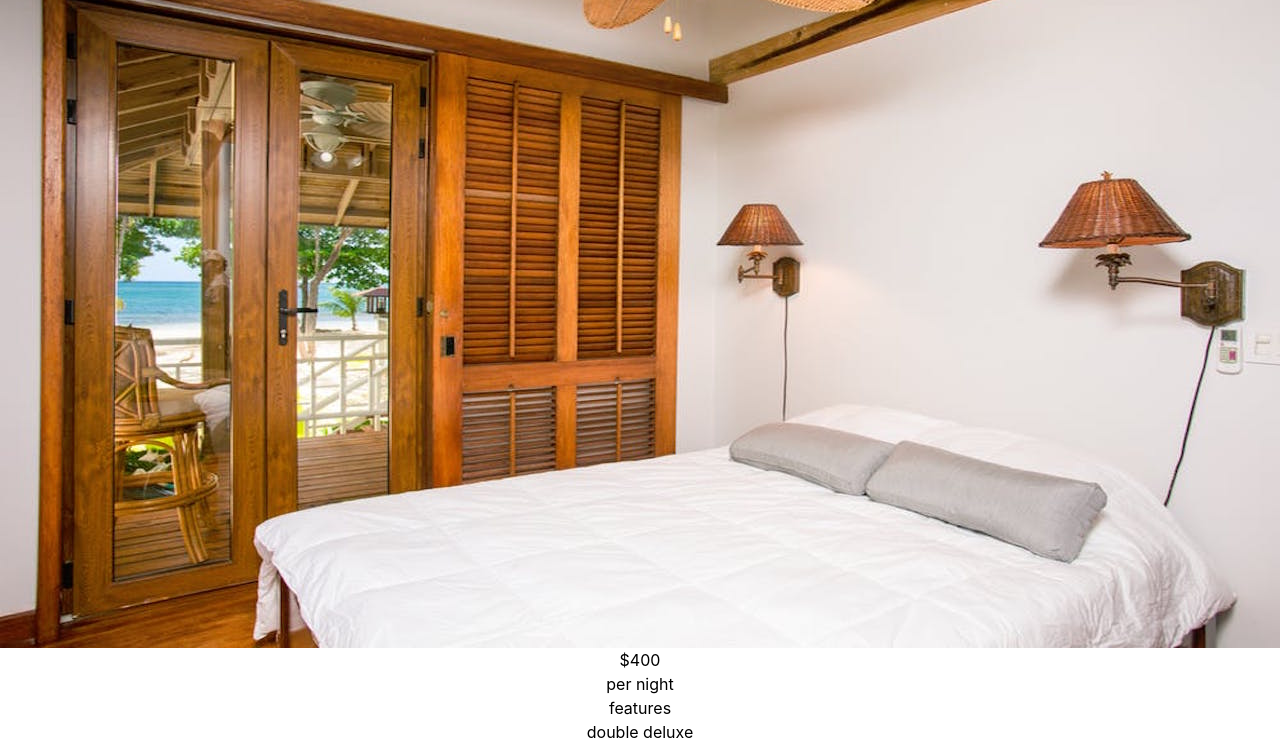
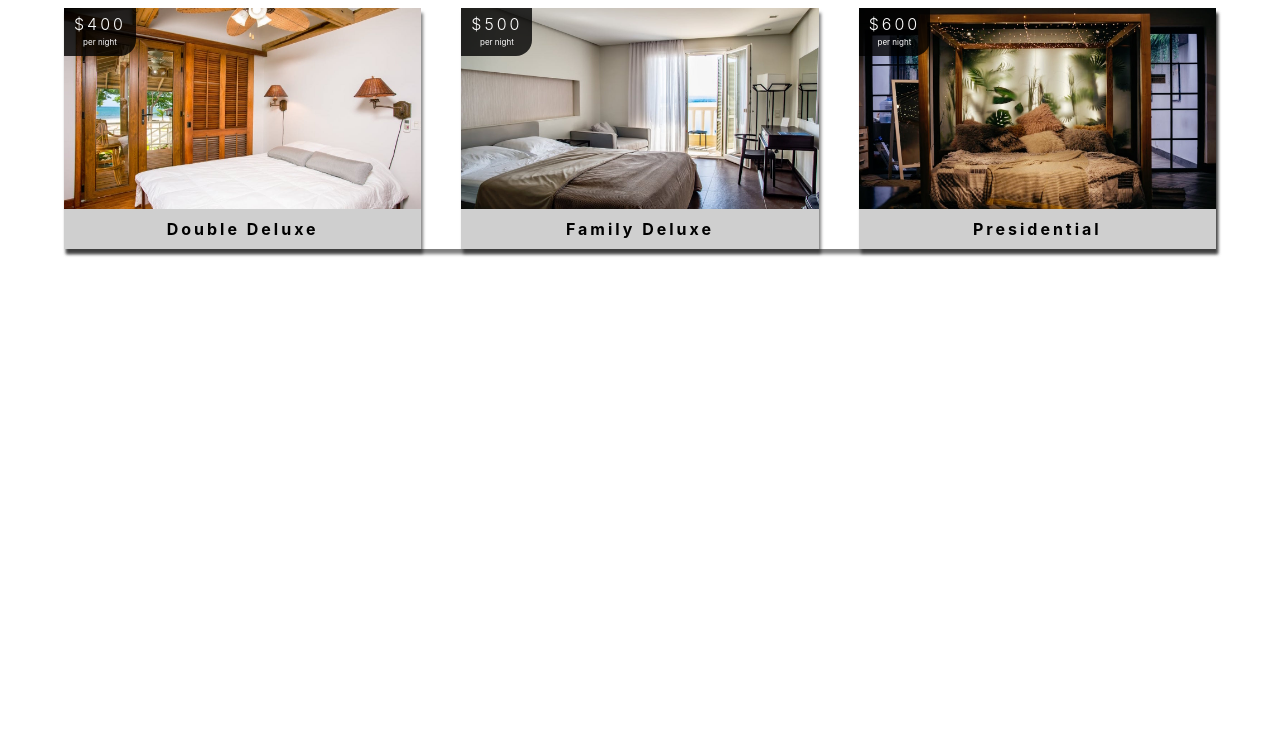
Before and after one commit to Siamak-Irani/hotel-reservation-with-react-0, a React (Create React App) app: page / in a window 1280 px wide. Shown: the part 1520-2262 px from the top of the page. After the commit the page ends 1849 px from the top, so only its background shows below. Built offline with nearby package versions, Linux system fonts and the light colour scheme.

Commit message:
Room.tsx styles added

```diff
--- a/src/components/FeaturedRooms.tsx
+++ b/src/components/FeaturedRooms.tsx
@@ -11,13 +11,23 @@ const FeaturedRooms = () => {
     return <Room key={room.id} room={room} />;
   });
   return (
-    <section className="featured-rooms">
+    <section className="py-20 px-0">
       <Title title="featured rooms" />
-      <div className="featured-rooms-center">
+      <div
+        style={{
+          gridTemplateColumns: "repeat(auto-fit, minmax(270px, 1fr))",
+          gridRowGap: "2rem",
+          gridColumnGap: "40px",
+        }}
+        className="w-80vw my-0 mx-auto grid
+         md:w-90vw xlg:grid-cols-repeat(auto-fit, minmax(330px, 1fr))
+          xlg:shadow-lightShadow
+        xlg:max-w-1170px"
+      >
         {loading ? <Loading /> : roomElements}
       </div>
     </section>
   );
 };
 
-export default FeaturedRooms
+export default FeaturedRooms;
--- a/src/components/Loading.tsx
+++ b/src/components/Loading.tsx
@@ -3,7 +3,7 @@ import loadingGif from "../files/images/gif/loading-arrow.gif";
 
 const Loading = () => {
   return (
-    <div className="loading">
+    <div className="capitalize text-center mt-12">
       <h4>rooms data loading....</h4>
       <img src={loadingGif} alt="" />
     </div>
--- a/src/components/Room.tsx
+++ b/src/components/Room.tsx
@@ -12,18 +12,23 @@ const Room = memo(({ room }: RoomProps) => {
   const { name, slug, images, price } = room;
   // console.log(name);
   return (
-    <article className="room">
-      <div className="img-container">
-        <img src={images[0] || defaultImg} alt="single room" />
-        <div className="price-top">
-          <h6>${price}</h6>
+    <article className="shadow-lightShadow transition-mainTransition
+    hover:shadow-darkShadow">
+      <div className="img-container relative hover:bg-black/80">
+        <img className=" w-full block transition-mainTransition" src={images[0] || defaultImg} alt="single room" />
+        <div className="price-top absolute top-0 left-0 bg-black/80 text-mainWhite
+        pt-1 px-2.5 pb-2 rounded-br-[1rem] text-[0.5rem] text-center transition-mainTransition">
+          <h6 className="mb-0 text-base font-light tracking-mainSpacing">${price}</h6>
           <p>per night</p>
         </div>
-        <Link to={`/rooms/${slug}`} className="btn-primary room-link">
+        <Link to={`/rooms/${slug}`} className="btn-primary room-link
+        absolute top-1/2 left-1/2 scale-0 transition-all
+          duration-300">
           features
         </Link>
       </div>
-      <p className="room-info">{name}</p>
+      <p className="bg-darkGrey capitalize py-2 px -0 text-center
+      font-bold tracking-mainSpacing">{name}</p>
     </article>
   );
 });
--- a/src/index.css
+++ b/src/index.css
@@ -28,3 +28,14 @@ code {
   --lightShadow: 2px 5px 3px 0px rgba(0, 0, 0, 0.5);
   --darkShadow: 4px 10px 5px 0px rgba(0, 0, 0, 0.5);
 }
+
+.img-container:hover img {
+  opacity: 0.3;
+}
+.img-container:hover .price-top {
+  opacity: 0;
+}
+
+.img-container:hover .room-link {
+  transform: translate(-50%, -50%) scale(1);
+}
--- a/tailwind.config.js
+++ b/tailwind.config.js
@@ -39,13 +39,16 @@ module.exports = {
       },
       width: {
         "95vw": "95vw",
-        "90vw":"90vw"
-
+        "90vw": "90vw",
+        "80vw": "80vw",
       },
       minHeight: {
         "calc(100vh-66px)": "calc(100vh - 66px)",
       },
-
+      gridTemplateColumns: {
+        "repeat(auto-fit, minmax(330px, 1fr))":
+          "repeat(auto-fit, minmax(330px, 1fr))",
+      },
     },
   },
   plugins: [],
```
